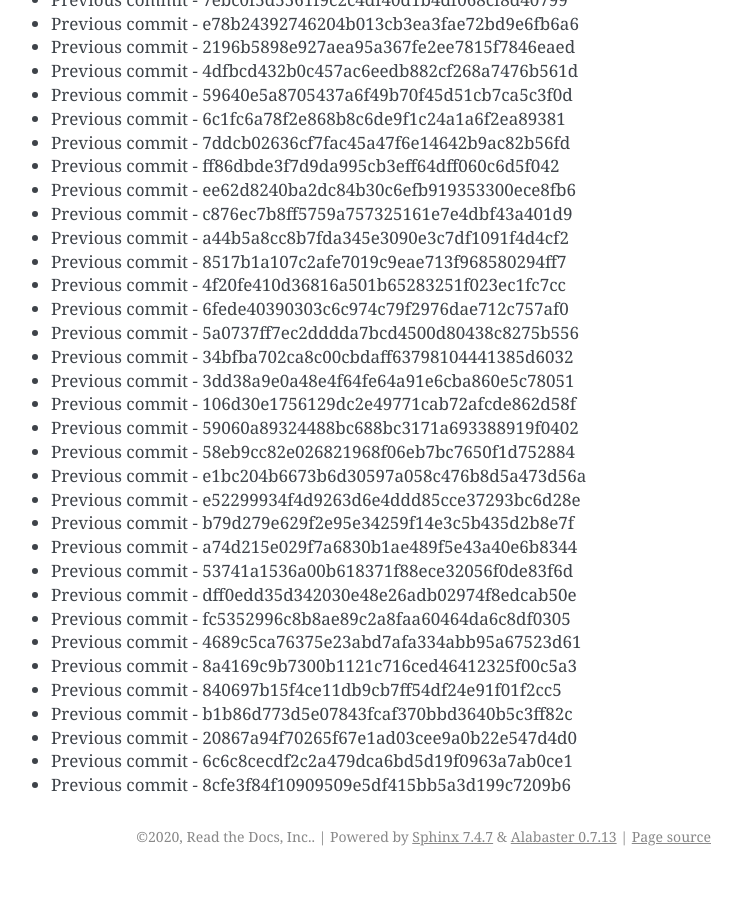
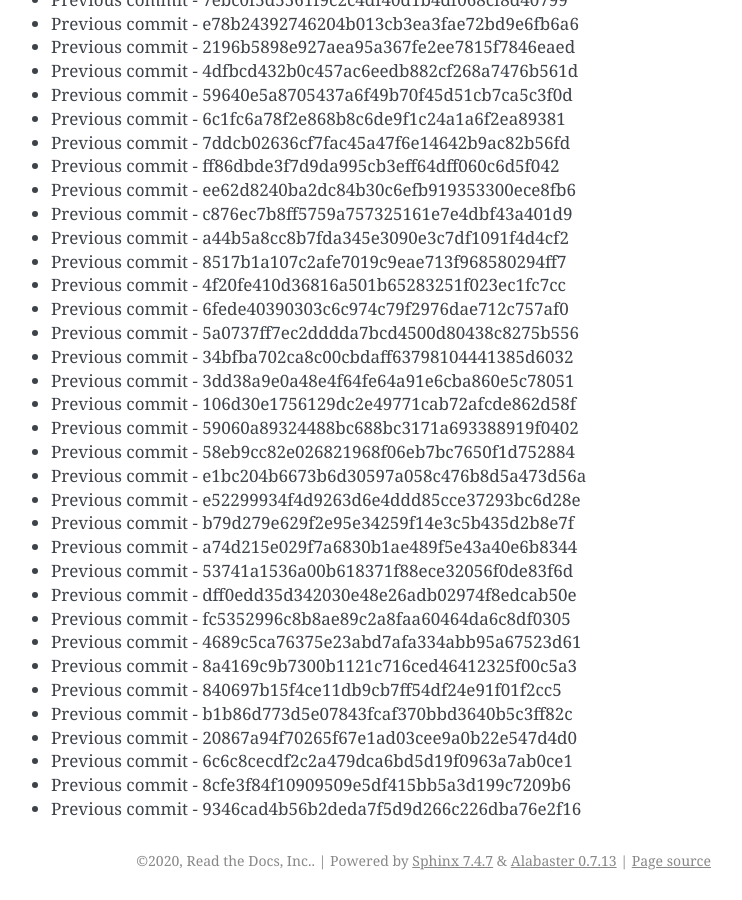
Before and after one commit to readthedocs/rtd-git-stresstest, a Sphinx documentation site: the page built from docs/updates.rst, in a window 1280 px wide and 900 px high, scrolled down 103006 px. Shown: the whole window, without its empty margins (399-1141 px from the left). Built offline with Sphinx 7.4.7, drawn with Linux system fonts in a browser that asks for light colours; before the commit the page ends 103882 px from its top, so only the background shows below that.

Commit message:
Generating commit from previous: 9346cad4b56b2deda7f5d9d266c226dba76e2f16

```diff
--- a/docs/updates.rst
+++ b/docs/updates.rst
@@ -4360,3 +4360,4 @@ It can be tested for any performance characteristics.
 * Previous commit - 20867a94f70265f67e1ad03cee9a0b22e547d4d0
 * Previous commit - 6c6c8cecdf2c2a479dca6bd5d19f0963a7ab0ce1
 * Previous commit - 8cfe3f84f10909509e5df415bb5a3d199c7209b6
+* Previous commit - 9346cad4b56b2deda7f5d9d266c226dba76e2f16
```
